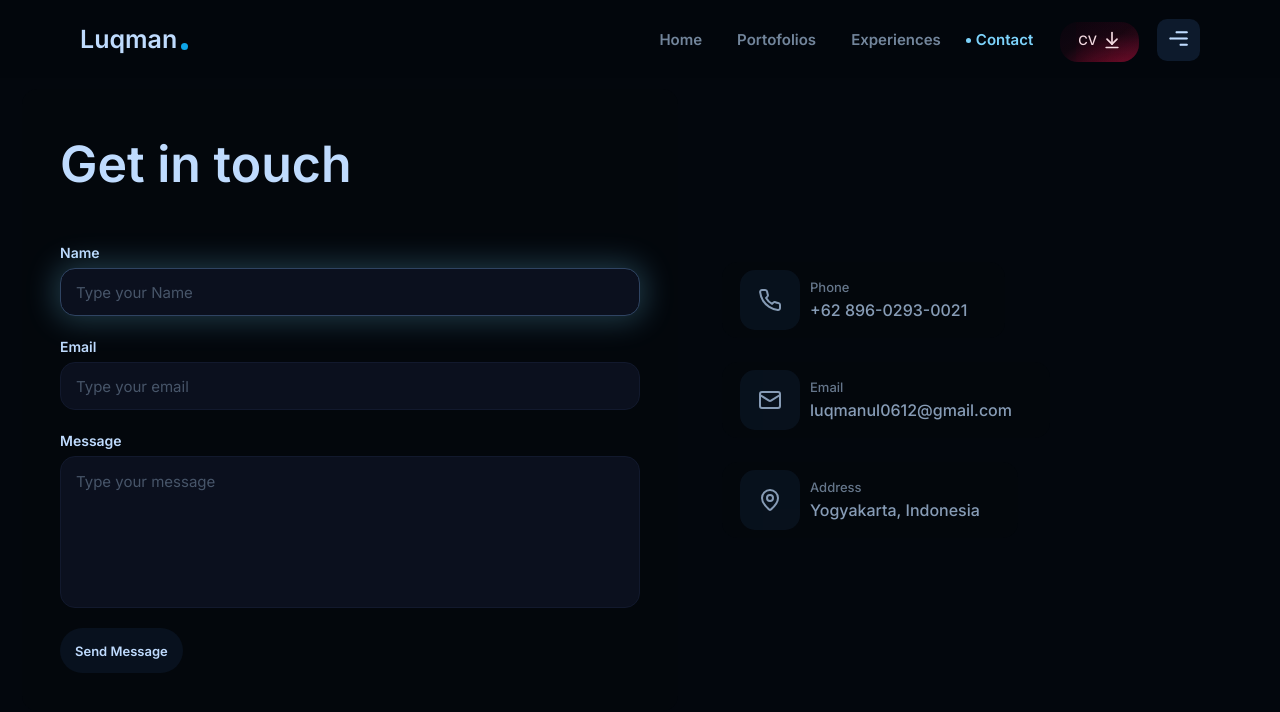
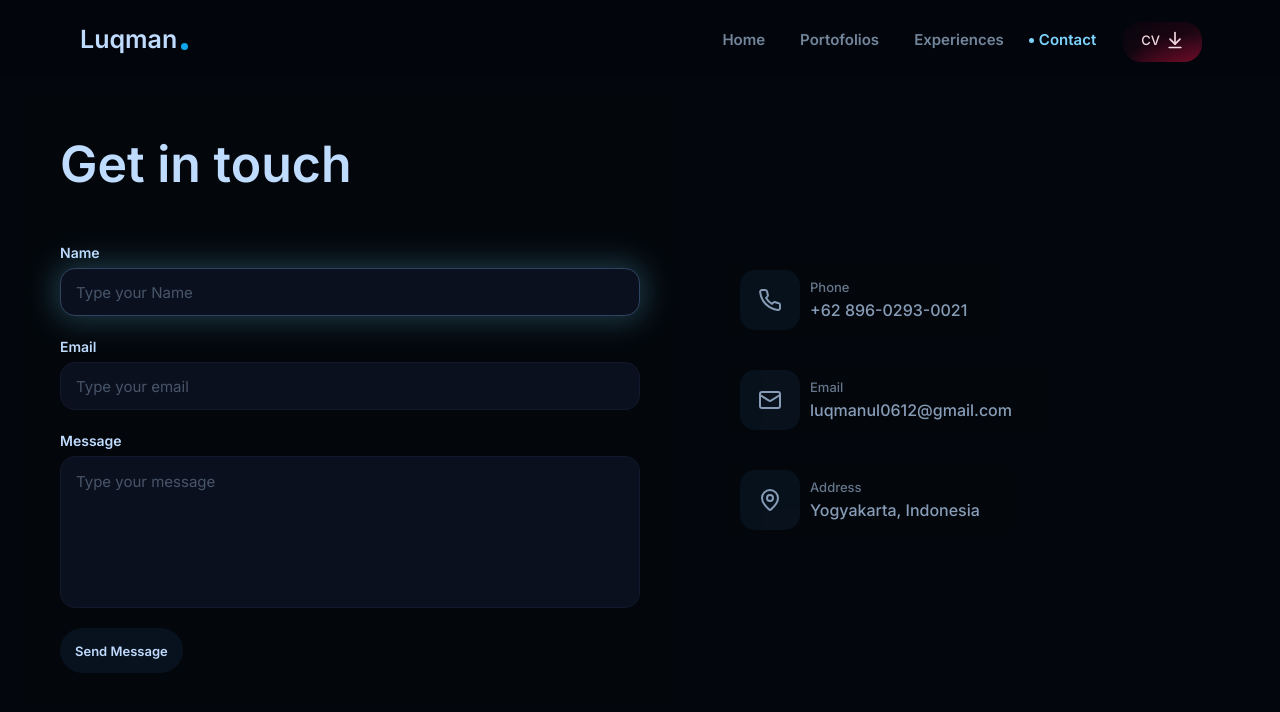
Before and after one commit to luqmanul0612/webprofile, a React (Vite) app: page /contact in a window 1280 px wide. Shown: the top 712 px of the page. Built offline with nearby package versions, Linux system fonts and the light colour scheme.

Commit message:
update home

```diff
--- a/src/components/navbar/navbar.module.scss
+++ b/src/components/navbar/navbar.module.scss
@@ -152,6 +152,9 @@
           border: 1.5px solid transparent;
           color: colors.$sky-200;
           transition: 0.3s all ease-in-out;
+          @include media-screen.breakpoint-md {
+            display: none;
+          }
           &:hover {
             background-color: #13243b;
             box-shadow: 0 0 1px 2px colors.$sky-600;
```
